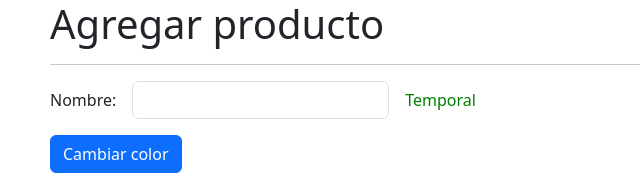
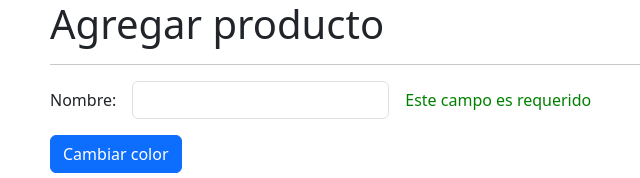
Before and after one commit to ANDERSOUNDZ/directiva, an Angular app: page /products/product in a window 1280 px wide. Shown: the top 178 px of the page, without its empty margins (32-672 px from the left). Built offline with nearby package versions, Linux system fonts and the light colour scheme.

Commit message:
Agregando Validaciones en el input

```diff
--- a/src/app/products/pages/product-page/product-page.component.html
+++ b/src/app/products/pages/product-page/product-page.component.html
@@ -3,16 +3,24 @@
 <form [formGroup]="myForm">
   <div class="row g-3 align-items-center mb-3">
     <div class="col-auto"><label>Nombre:</label></div>
-    <div class="col-auto"><input formControlName="name" type="text" class="form-control" /></div>
-    <div class="col-auto"><span customLabel [color]="color">Temporal</span></div>
+    <div class="col-auto">
+      <input formControlName="name" type="text" class="form-control" />
+    </div>
+    <div class="col-auto">
+      <span customLabel [color]="color" [errors]="myForm.get('name')?.errors"
+        >Temporal</span
+      >
+    </div>
   </div>
   <div class="row">
     <div class="col">
-      <button (click)="changeColor()" class="btn btn-primary">Cambiar color</button>
+      <button (click)="changeColor()" class="btn btn-primary">
+        Cambiar color
+      </button>
     </div>
   </div>
 </form>
 <pre class="mt-5"
   >{{ myForm.get("name")?.errors | json }}
 </pre>
-<p>{{color}}</p>
+<p>{{ color }}</p>
--- a/src/app/shared/directive/custom-label.directive.ts
+++ b/src/app/shared/directive/custom-label.directive.ts
@@ -1,4 +1,5 @@
 import { Directive, ElementRef, Input, OnInit } from '@angular/core';
+import { ValidationErrors } from '@angular/forms';
 
 @Directive({
   selector: '[customLabel]',
@@ -6,10 +7,16 @@ import { Directive, ElementRef, Input, OnInit } from '@angular/core';
 export class CustomLabelDirective implements OnInit {
   private htmlElement?: ElementRef<HTMLElement>;
   private _color: string = 'red';
+  private _errors?: ValidationErrors | null;
 
   @Input() set color(value: string) {
     this._color = value;
     this.setStyle();
+  }
+
+  @Input() set errors(value: ValidationErrors | null | undefined) {
+    this._errors = value;
+    this.setErrorMessage();
   }
 
   constructor(private el: ElementRef<HTMLElement>) {
@@ -24,4 +31,27 @@ export class CustomLabelDirective implements OnInit {
     if (!this.htmlElement) return;
     this.htmlElement!.nativeElement.style.color = this._color;
   }
+  setErrorMessage(): void {
+    if (!this.htmlElement) return;
+    if (!this._errors) {
+      this.htmlElement.nativeElement.innerText = '';
+      return;
+    }
+    const errors = Object.keys(this._errors);
+    if (errors.includes('required')) {
+      this.htmlElement.nativeElement.innerText = 'Este campo es requerido';
+      return;
+    }
+    if (errors.includes('minlength')) {
+      const min = this._errors!['minlength']['requiredLength'];
+      const current = this._errors!['minlength']['actualLength'];
+
+      this.htmlElement.nativeElement.innerText = `Minimo ${current}/${min} caracteres ;`
+      return;
+    }
+    if (errors.includes('email')) {
+      this.htmlElement.nativeElement.innerText = 'Este campo necesita dominio de correo';
+      return;
+    }
+  }
 }
```
